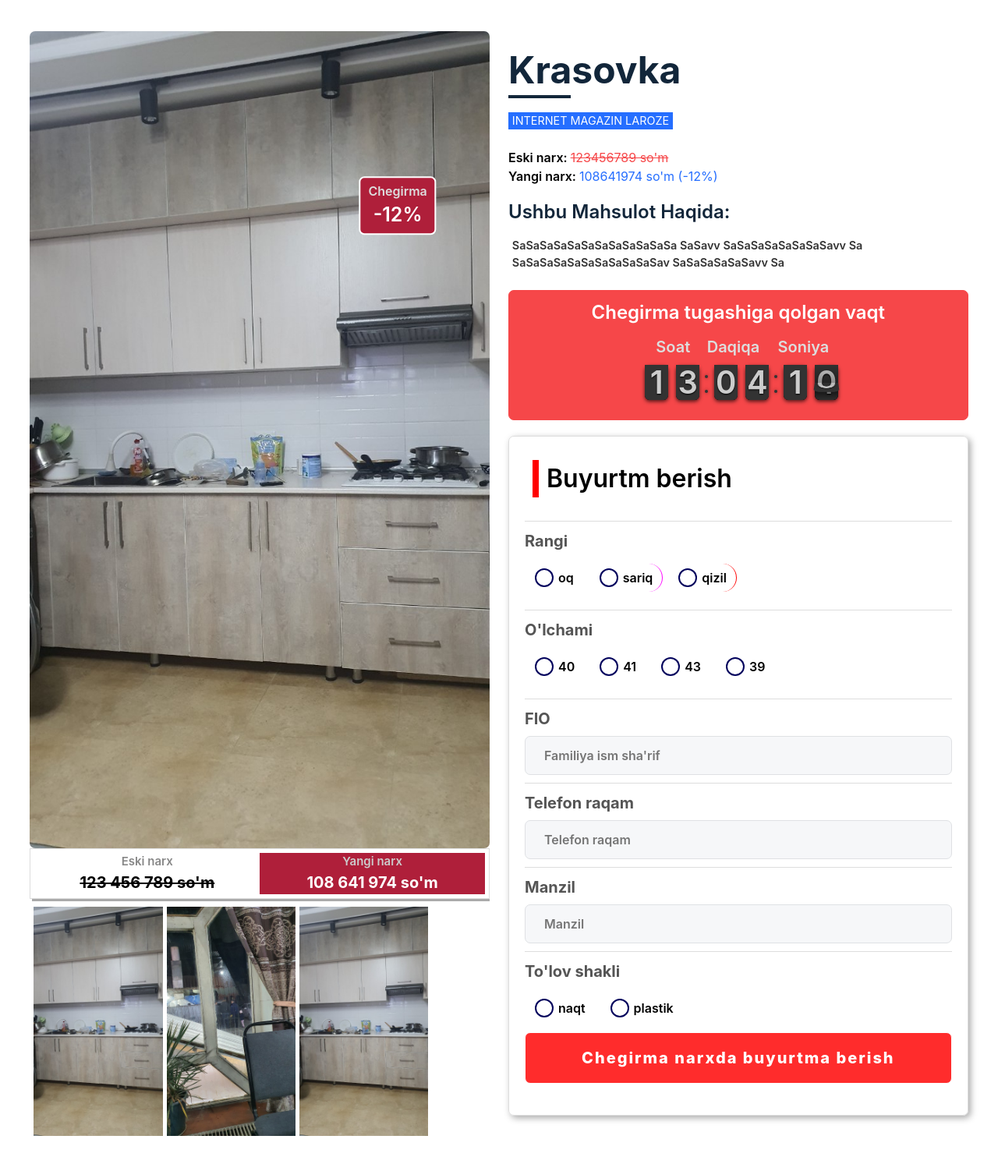
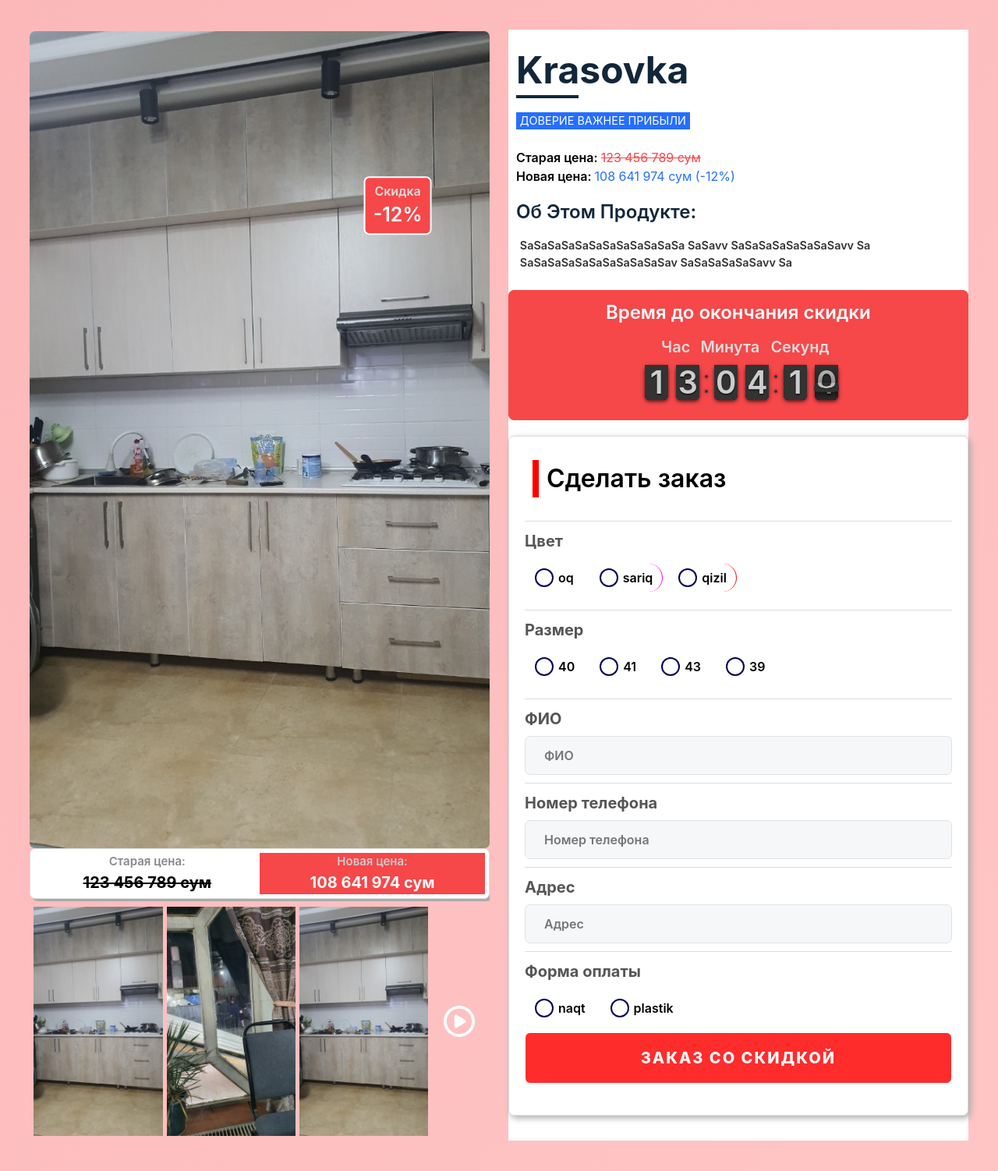
Before and after one commit to WebCoder2021/laRoze_detailpage, a Django app: a page that uses templates/detail.html in a window 1280 px wide. Shown: the whole page at 78% size. Run offline with Django 4.2, Linux system fonts and the light colour scheme; data comes from the database, SQL or seed files in the repository; both versions use the stored data as it was after the commit; some libraries are stand-ins or nearby versions; grey boxes are pictures that could not be loaded.

Commit message:
dfgdfgdf

```diff
--- a/core/settings.py
+++ b/core/settings.py
@@ -23,9 +23,10 @@ BASE_DIR = Path(__file__).resolve().parent.parent
 SECRET_KEY = 'django-insecure-fzg!yyqc_ea=&)0=)3zs+rg^sch23q((f8ok#+*p$ck3e9lhy0'
 
 # SECURITY WARNING: don't run with debug turned on in production!
-DEBUG = True
+DEBUG = False
 
-ALLOWED_HOSTS = []
+ALLOWED_HOSTS = ['*']
+CSRF_TRUSTED_ORIGINS = ['http://astro-academy.uz','https://astro-academy.uz',' http://astro-academy.uz/',' https://astro-academy.uz/']
 
 
 # Application definition
--- a/core/urls.py
+++ b/core/urls.py
@@ -15,6 +15,8 @@ Including another URLconf
 """
 from django.contrib import admin
 from django.urls import path
+from django.urls import re_path as url
+from django.views.static import serve
 from django.conf import settings
 from django.conf.urls.static import static
 from shop.views import *
@@ -24,3 +26,7 @@ urlpatterns = [
     path('<slug>', detail, name='detail'),
 ] + static(settings.STATIC_URL, document_root=settings.STATIC_ROOT)
 urlpatterns += static(settings.MEDIA_URL, document_root=settings.MEDIA_ROOT)
+
+if not settings.DEBUG:
+    urlpatterns += url(r'^media/(?P<path>.*)$', serve,{'document_root': settings.MEDIA_ROOT}),
+    urlpatterns += url(r'^static/(?P<path>.*)$', serve,{'document_root': settings.STATIC_ROOT}),
--- a/static/clock.css
+++ b/static/clock.css
@@ -1,3 +1,4 @@
+@charset "UTF-8";
 .flip-clock-wrapper * {
   -ms-box-sizing: border-box;
   -o-box-sizing: border-box;
@@ -374,4 +375,8 @@
   100% {
     opacity: 0;
   }
+}
+body > div.card-wrapper > div > div.product-content > div.container > div.timer > div > span.flip-clock-divider.день, body > div.card-wrapper > div > div.product-content > div.container > div.timer > div > span.flip-clock-divider.час > span.flip-clock-dot.bottom,
+body > div.card-wrapper > div > div.product-content > div.container > div.timer > div > span.flip-clock-divider.час > span.flip-clock-dot.top {
+  display: none;
 }/*# sourceMappingURL=clock.css.map */
--- a/static/clock.scss
+++ b/static/clock.scss
@@ -428,3 +428,9 @@
 
   100% {
     opacity: 0; } }
+
+
+    body > div.card-wrapper > div > div.product-content > div.container > div.timer > div > span.flip-clock-divider.день,body > div.card-wrapper > div > div.product-content > div.container > div.timer > div > span.flip-clock-divider.час > span.flip-clock-dot.bottom,
+    body > div.card-wrapper > div > div.product-content > div.container > div.timer > div > span.flip-clock-divider.час > span.flip-clock-dot.top{
+      display: none;
+    }
--- a/static/style.css
+++ b/static/style.css
@@ -9,6 +9,13 @@
 
 body {
   line-height: 1.5;
+  background-image: linear-gradient(to top left, rgb(255, 197, 197), #fcb8b9);
+}
+
+.div {
+  padding: 0 10px;
+  background-color: #fff;
+  border-radius: 7px;
 }
 
 .card-wrapper {
@@ -22,6 +29,8 @@ img {
 }
 
 .product_sale {
+  border-radius: 7px;
+  background-color: #fff;
   display: flex;
   justify-content: space-between;
   align-items: center;
@@ -50,7 +59,7 @@ img {
   text-decoration: line-through;
 }
 .product_sale .p_discount {
-  background-color: #AF1F3A;
+  background-color: #f64749;
 }
 .product_sale .p_discount p:nth-child(1) {
   color: #ccc;
@@ -67,7 +76,7 @@ img {
   position: absolute;
   top: 20%;
   left: 80%;
-  background-color: #AF1F3A;
+  background-color: #f64749;
   transform: translate(-50%, -50%);
   border: 2px solid #fff;
   padding: 5px 10px;
@@ -299,6 +308,7 @@ img {
 }
 
 .placing-order {
+  background-color: #fff;
   border: 1px solid #ddd;
   padding: 20px 20px 40px 20px;
   border-radius: 7px;
@@ -329,6 +339,7 @@ img {
   }
   .product-content {
     padding-top: 0;
+    background-color: #fff;
   }
 }
 form .form-itm {
--- a/static/style.scss
+++ b/static/style.scss
@@ -12,10 +12,16 @@ $text-color: mix(#000, $primary-color, 64%);
 }
 body{
     line-height: 1.5;
+    background-image: linear-gradient(to top left, rgb(255, 197, 197), #fcb8b9);
     // background-image: url(../static/fon.jpg);
     // background-repeat: no-repeat;
     // background-position: center;
     // background-size: cover;
+}
+.div{
+    padding: 0 10px;
+    background-color: #fff;
+    border-radius: 7px;
 }
 .card-wrapper{
     margin: 3vw;
@@ -25,7 +31,8 @@ img{
     width: 100%;
     display: block;
 }
-.product_sale{
+.product_sale{ border-radius: 7px;
+    background-color: #fff;
     display: flex;
     justify-content: space-between;
     align-items: center;
@@ -54,7 +61,7 @@ img{
         text-decoration:line-through;
     }
     .p_discount{
-        background-color: #AF1F3A;
+        background-color: #f64749;
         p:nth-child(1){
             color: #ccc;
         }p:nth-child(2){
@@ -69,7 +76,7 @@ img{
         position: absolute;
         top: 20%;
         left: 80%;
-        background-color: #AF1F3A;
+        background-color: #f64749;
         transform: translate(-50%, -50%);
         border: 2px solid #fff;
         padding: 5px 10px;
@@ -268,6 +275,7 @@ img{
     color: #fff;
 }
 .placing-order{
+    background-color: #fff;
     border: 1px solid #ddd;
     padding: 20px 20px 40px 20px;
     border-radius: 7px;
@@ -297,6 +305,7 @@ img{
     }
     .product-content{
         padding-top: 0;
+        background-color: #fff;
     }
 }
 
--- a/static/timer.js
+++ b/static/timer.js
@@ -2105,16 +2105,16 @@ var FlipClock;
 			}
 
 			if(this.showSeconds) {
-				$(this.createDivider('Soniya')).insertBefore(this.lists[this.lists.length - 2].$el);
+				$(this.createDivider('Секунд')).insertBefore(this.lists[this.lists.length - 2].$el);
 			}
 			else
 			{
 				offset = 2;
 			}
 
-			$(this.createDivider('Daqiqa')).insertBefore(this.lists[this.lists.length - 4 + offset].$el);
-			$(this.createDivider('Soat')).insertBefore(this.lists[this.lists.length - 6 + offset].$el);
-			$(this.createDivider('Kun', true)).insertBefore(this.lists[0].$el);
+			$(this.createDivider('Минута')).insertBefore(this.lists[this.lists.length - 4 + offset].$el);
+			$(this.createDivider('Час')).insertBefore(this.lists[this.lists.length - 6 + offset].$el);
+			$(this.createDivider('День', true)).insertBefore(this.lists[0].$el);
 
 			this.base();
 		},
--- a/templates/detail.html
+++ b/templates/detail.html
@@ -19,7 +19,7 @@
         <div class="product-imgs">
           <div class="img-display">
             <div class="discount">
-              <p>Chegirma</p>
+              <p>Скидка</p>
               <span>-{{product.discount}}%</span>
 
             </div>
@@ -42,12 +42,12 @@
             </div>
             <div class="product_sale">
               <div class="pr_price p_price">
-                <p>Eski narx</p>
-                <p>{{product.price|number_group:'3'}} so'm</p>
+                <p>Старая цена:</p>
+                <p>{{product.price|number_group:'3'}} сум</p>
               </div>
               <div class="pr_price p_discount">
-                <p>Yangi narx</p>
-                <p>{{product.new_price|number_group:'3'}} so'm</p>
+                <p>Новая цена:</p>
+                <p>{{product.new_price|number_group:'3'}} сум</p>
               </div>
             </div>
           </div>
@@ -94,8 +94,9 @@
         </div>
         <!-- card right -->
         <div class="product-content">
-          <h2 class="product-title">{{product.name}}</h2>
-          <a href="#" class="product-link">Internet magazin LaRoze</a>
+          <div class="div">
+            <h2 class="product-title">{{product.name}}</h2>
+          <a href="#" class="product-link">Доверие важнее прибыли</a>
           <!-- <div class = "product-rating">
               <i class = "fas fa-star"></i>
               <i class = "fas fa-star"></i>
@@ -107,30 +108,31 @@
 
           <div class="product-price">
             <p class="last-price">
-              Eski narx: <span>{{product.price}} so'm</span>
+              Старая цена: <span>{{product.price|number_group:'3'}} сум</span>
             </p>
             <p class="new-price">
-              Yangi narx:
-              <span>{{product.new_price}} so'm (-{{product.discount}}%)</span>
+              Новая цена:
+              <span>{{product.new_price|number_group:'3'}} сум (-{{product.discount}}%)</span>
             </p>
           </div>
 
           <div class="product-detail">
-            <h2>Ushbu mahsulot haqida:</h2>
+            <h2>Об этом продукте:</h2>
             <p>{{product.content}}</p>
+          </div>
           </div>
           <div class="container">
             <div class="timer">
-              <h2>Chegirma tugashiga qolgan vaqt</h2>
+              <h2>Время до окончания скидки</h2>
               <div class="clock" style="margin:4em 0 0;"></div>
             </div>
             <div class="placing-order">
-              <h1>Buyurtm berish</h1>
+              <h1>Сделать заказ</h1>
               {% if err %} <p style="color: red;" >{{err}}</p> {% endif %}
               <form action="" method="POST">
                 {% csrf_token %}
                 <div class="form-itm">
-                  <p for="">Rangi</p>
+                  <p for="">Цвет</p>
                   <div class="colors">
                     {% for pr in product.colors.all %}
                     <label>
@@ -143,7 +145,7 @@
                   </div>
                 </div>
                 <div class="form-itm">
-                  <p for="">O'lchami</p>
+                  <p for="">Размер</p>
                   <div class="colors">
                   {% for size in product.sizes.all %}
                     <label>
@@ -154,19 +156,19 @@
                   </div>
                 </div>
                 <div class="form-itm">
-                  <p for="">FIO</p>
-                  <input type="text" name="fio" placeholder="Familiya ism sha'rif" />
+                  <p for="">ФИО</p>
+                  <input type="text" name="fio" placeholder="ФИО" />
                 </div>
                 <div class="form-itm">
-                  <p for="">Telefon raqam</p>
-                  <input type="text" name="phone_number" placeholder="Telefon raqam" />
+                  <p for="">Номер телефона</p>
+                  <input type="text" name="phone_number" placeholder="Номер телефона" />
                 </div>
                 <div class="form-itm">
-                  <p for="">Manzil</p>
-                  <input type="text" name="address" placeholder="Manzil" />
+                  <p for="">Адрес</p>
+                  <input type="text" name="address" placeholder="Адрес" />
                 </div>
                 <div class="form-itm">
-                  <p for="">To'lov shakli</p>
+                  <p for="">Форма оплаты</p>
                   <div class="colors">
                     {% for ty in payment_type %}
                     <label>
@@ -178,7 +180,7 @@
                   </div>
                 </div>
                 <div class="btn-div">
-                  <button type="submit" class="btn">Chegirma narxda buyurtma berish</button>
+                  <button type="submit" class="btn">ЗАКАЗ СО СКИДКОЙ</button>
                 </div>
               </form>
             </div>
@@ -197,10 +199,10 @@
         <section class="popupBody">
             <!-- Social Login -->
             <div>
-                <h1>🎉Tabriklaymiz!🎊</h1>
-                                <h2>Sizning 🎁 buyurtmangiz qabul qilindi</h2>
-                                <p>Tez orada bizning operator buyurtmangiz bo'yicha yetkazib berish uchun siz bilan bog'lanishadi</p>
-                                <h3>Iltimos, telefon raqamingiz aloqada bo'lib tursin</h3>
+                <h1>🎉Поздравляем!🎊</h1>
+                                <h2>🎁 Ваш заказ принят!</h2>
+                                <p>В скором времени наш оператор с вами свяжется по доставки товара</p>
+                                <h3>Просьба оставайтесь на связи</h3>
             </div>
         </section>
     </div>
```
Also changed, not shown: db.sqlite3, static/fon.jpg, 2 other files.
